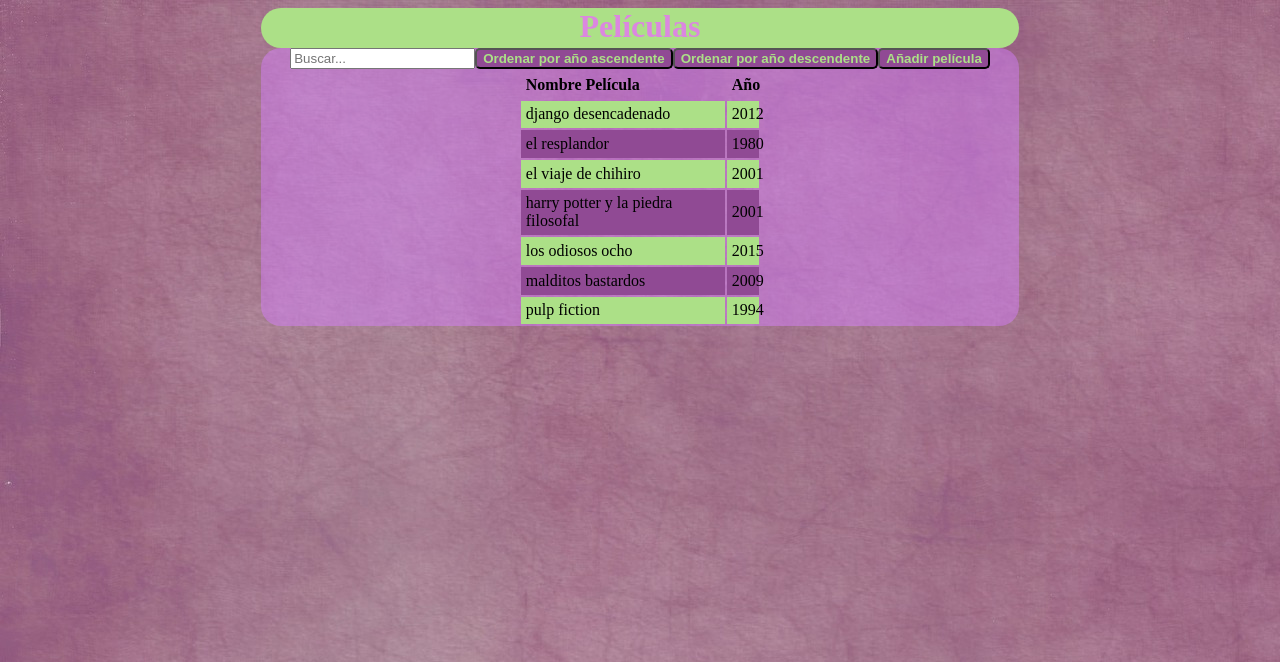
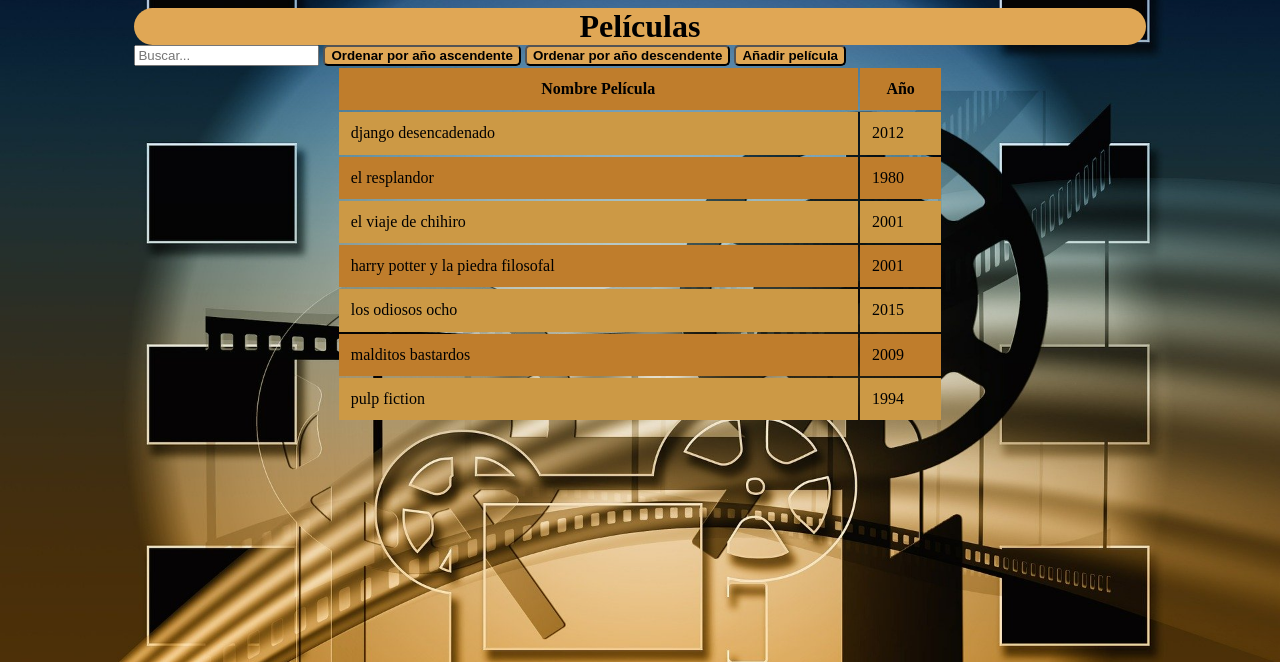
Before and after one commit to soniaArenas/filmoteca, a PHP site: page / in a window 1280 px wide. Shown: the top 662 px of the page. Run offline with PHP 8.4, Linux system fonts and the light colour scheme; data comes from the database, SQL or seed files in the repository.

Commit message:
Cambios en el diseño

```diff
--- a/Assets/Css/style.css
+++ b/Assets/Css/style.css
@@ -1,35 +1,68 @@
 body{
-	background-image: url("../img/purple.jpg");
+	background-image: url("../img/fondoFilm.jpg");
+	background-color: #cccccc;
+	background-repeat: no-repeat;
+	background-attachment: fixed;
+	background-position: center;
+	background-size: cover;
+	overflow: scroll;
+	overflow-x: hidden;
+	::-webkit-scrollbar {
+	 background: #BF7D2C;
+  width: 1%;
+}
+
+
+::-webkit-scrollbar-track {
+  box-shadow: inset 0 0 5px #E0A755;
+  border-radius: 10px;
+}
+
+
+::-webkit-scrollbar-thumb {
+  background: #BF7D2C;
+  border-radius: 10px;
+}
+
+
+::-webkit-scrollbar-thumb:hover {
+  background: #b30000;
+}
 }
 
 #title{
-	background-color:#ACE087;
-	color:#DB87E0;
+	background-color: #E0A755;
+	background-position: center;
+	background-repeat: no-repeat;
+	background-size: cover;
+	color: black;
 	font-weight: bold;
 	text-align: center;
-	height: 40px;
-	width: 60%;
+	height: 100%;
+	width: 80%;
 	border-radius: 20px;
 	margin: 0 auto;
 
 }
 
 #content{
-background-color:#D67FFF77;
-max-width: 60%;
-margin: 0 auto;
-border-radius: 20px;
+
+	max-width: 80%;
+	margin: 0 auto;
+	border-radius: 20px;
+}
+table{
+	width: 60%;
 }
 #searchDiv{
-	margin: 0 auto;
-	display: flex;
-	justify-content: center;
+	margin: 0% auto;
+
 
 }
 
 .btn{
-	background-color:#904A94;
-	color:#ACE087;
+	background-color:#E0A755;
+	color:black;
 	font-weight: bold;
 	border-radius: 5px;
 
@@ -41,13 +74,15 @@ border-radius: 20px;
 #addFilmDiv{
 
 	border-radius: 10px;
+	display: flex;
+	justify-content: center;
 
 }
 
 .headTable{
-	background-color:color:#ACE087;
+	background-color: #BF7D2C;
 	font-weight: bold;
-	color:
+	text-align: center;
 }
 #result{
 	display: flex;
@@ -58,9 +93,14 @@ td{
 	margin:10%;
 
 }
+#result{
+	display: flex;
+	justify-content: center;
+}
+
 .clsEven{
-	background-color:#ACE087;
+	background-color:#CC9945;
 }
 .clsOdd{
-	background-color:#904A94;
+	background-color:#BF7D2C;
 }
```
Also changed, not shown: Assets/Img/fondoFilm.jpg (added).
